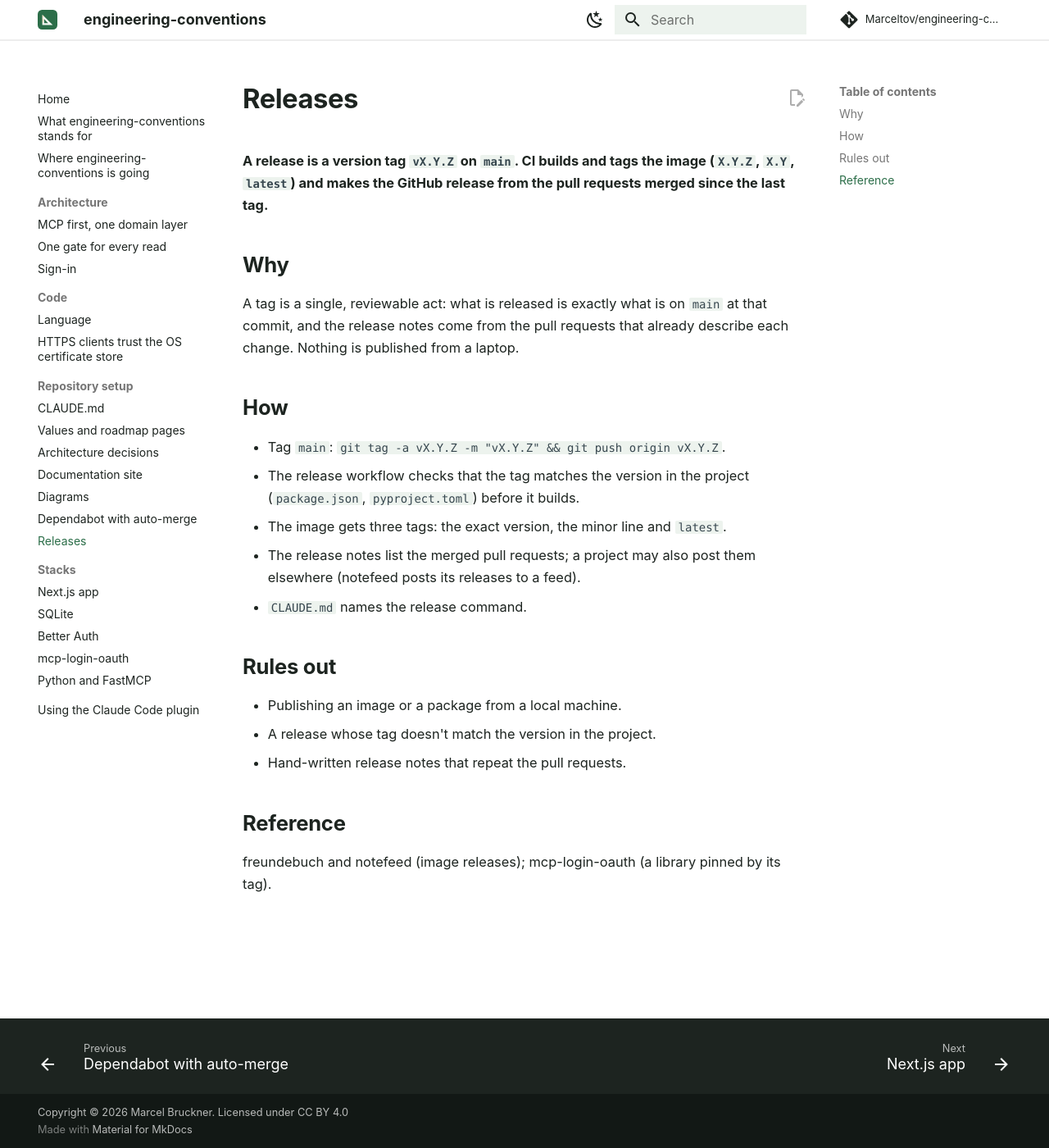
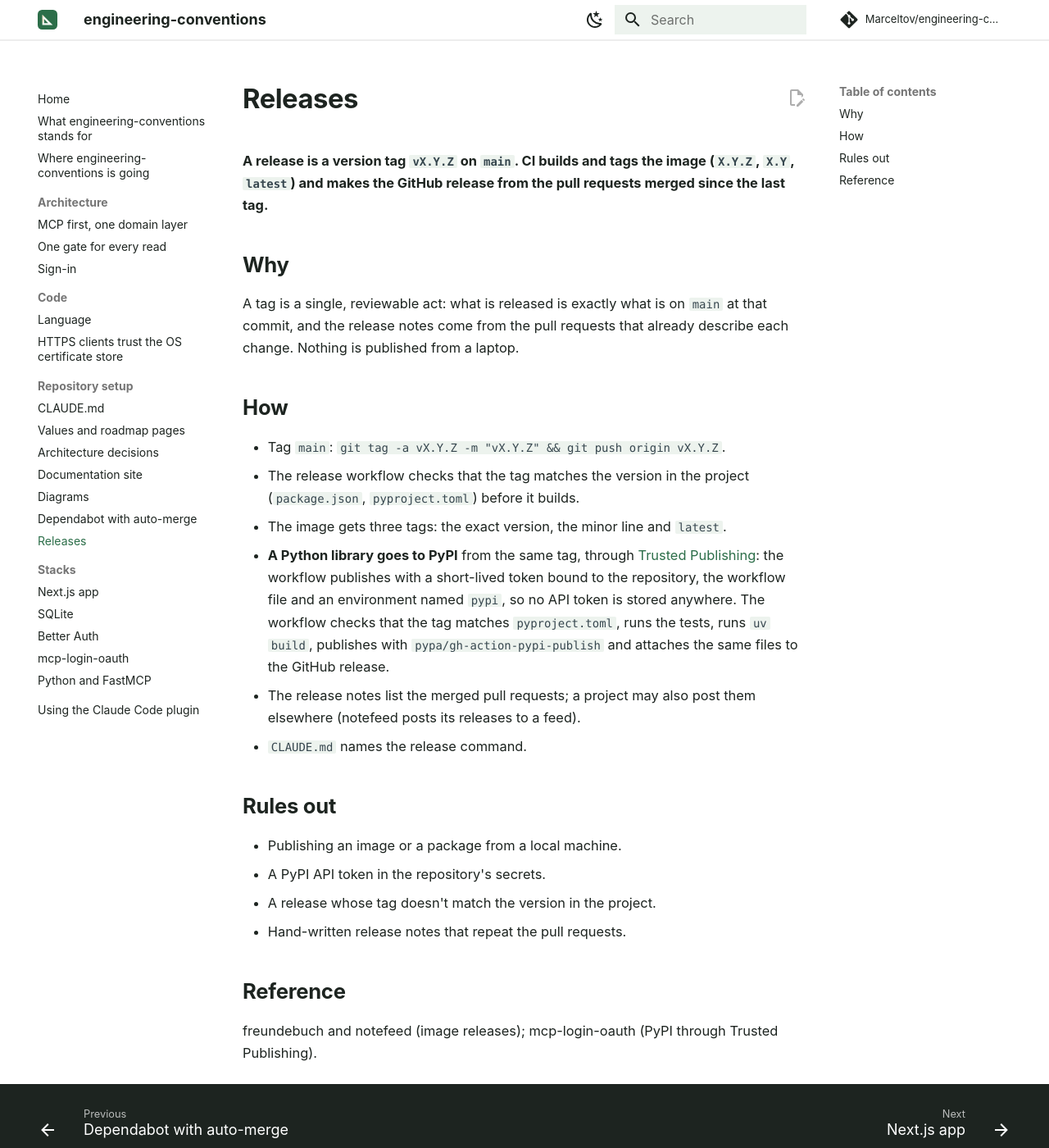
Before and after one commit to Marceltov/engineering-conventions, an MkDocs documentation site: the page built from docs/repo-setup/releases.md, in a window 1280 px wide and 1400 px high. Shown: the whole window at 82% size. Built offline with MkDocs 1.6.1 and Material for MkDocs 9.7.7, drawn with Linux system fonts in a browser that asks for light colours; some web fonts are replaced; comment, search, counter and statistics services are not loaded.

Commit message:
Releases: Python libraries go to PyPI through Trusted Publishing
Co-Authored-By: Claude Opus 5.5 <noreply@anthropic.com>
Claude-Session: https://claude.ai/code/session_01Mmwmvqp3w2ZwaHyefH7Qtm

```diff
--- a/docs/repo-setup/releases.md
+++ b/docs/repo-setup/releases.md
@@ -11,15 +11,17 @@ A tag is a single, reviewable act: what is released is exactly what is on `main`
 - Tag `main`: `git tag -a vX.Y.Z -m "vX.Y.Z" && git push origin vX.Y.Z`.
 - The release workflow checks that the tag matches the version in the project (`package.json`, `pyproject.toml`) before it builds.
 - The image gets three tags: the exact version, the minor line and `latest`.
+- **A Python library goes to PyPI** from the same tag, through [Trusted Publishing](https://docs.pypi.org/trusted-publishers/): the workflow publishes with a short-lived token bound to the repository, the workflow file and an environment named `pypi`, so no API token is stored anywhere. The workflow checks that the tag matches `pyproject.toml`, runs the tests, runs `uv build`, publishes with `pypa/gh-action-pypi-publish` and attaches the same files to the GitHub release.
 - The release notes list the merged pull requests; a project may also post them elsewhere (notefeed posts its releases to a feed).
 - `CLAUDE.md` names the release command.
 
 ## Rules out
 
 - Publishing an image or a package from a local machine.
+- A PyPI API token in the repository's secrets.
 - A release whose tag doesn't match the version in the project.
 - Hand-written release notes that repeat the pull requests.
 
 ## Reference
 
-freundebuch and notefeed (image releases); mcp-login-oauth (a library pinned by its tag).
+freundebuch and notefeed (image releases); mcp-login-oauth (PyPI through Trusted Publishing).
```
